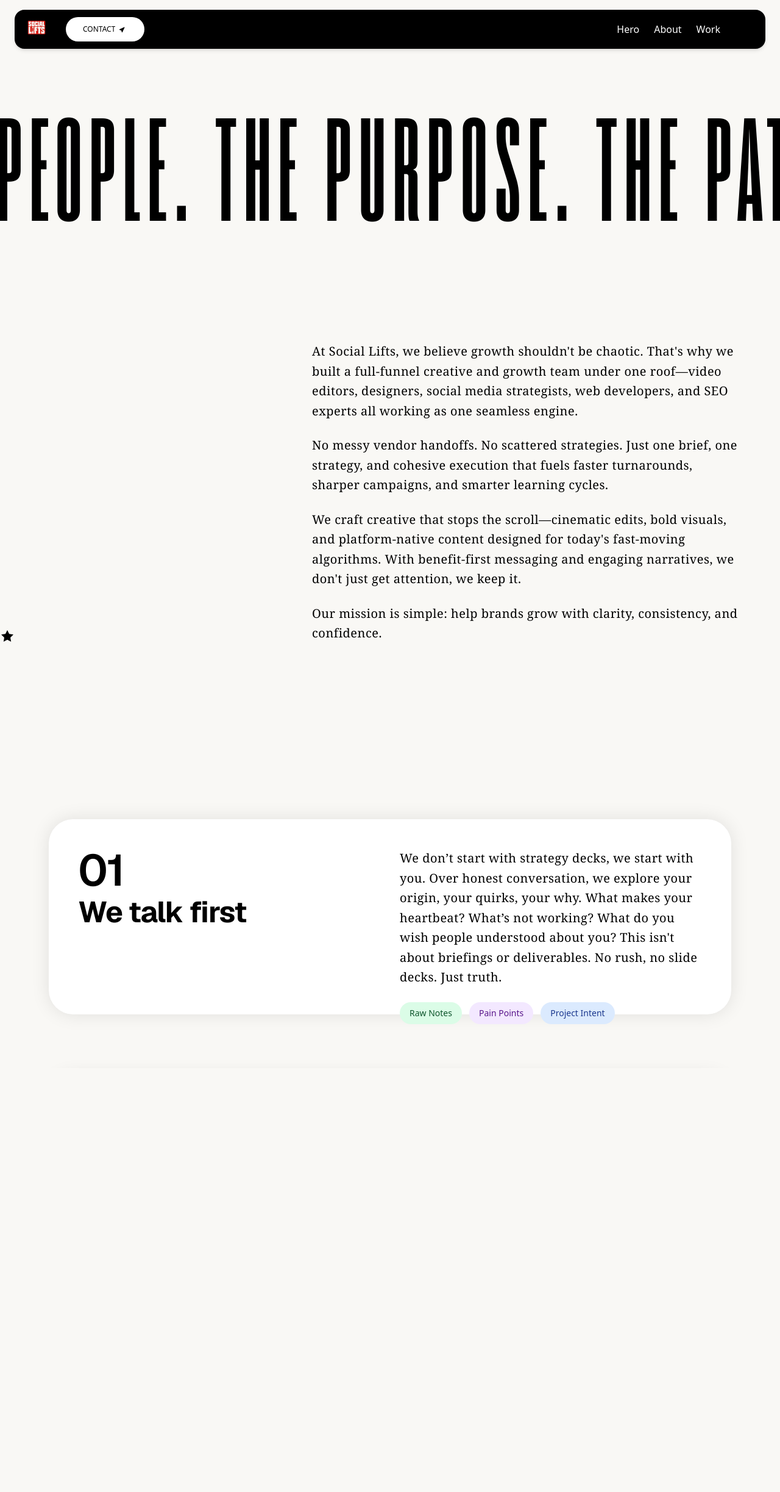
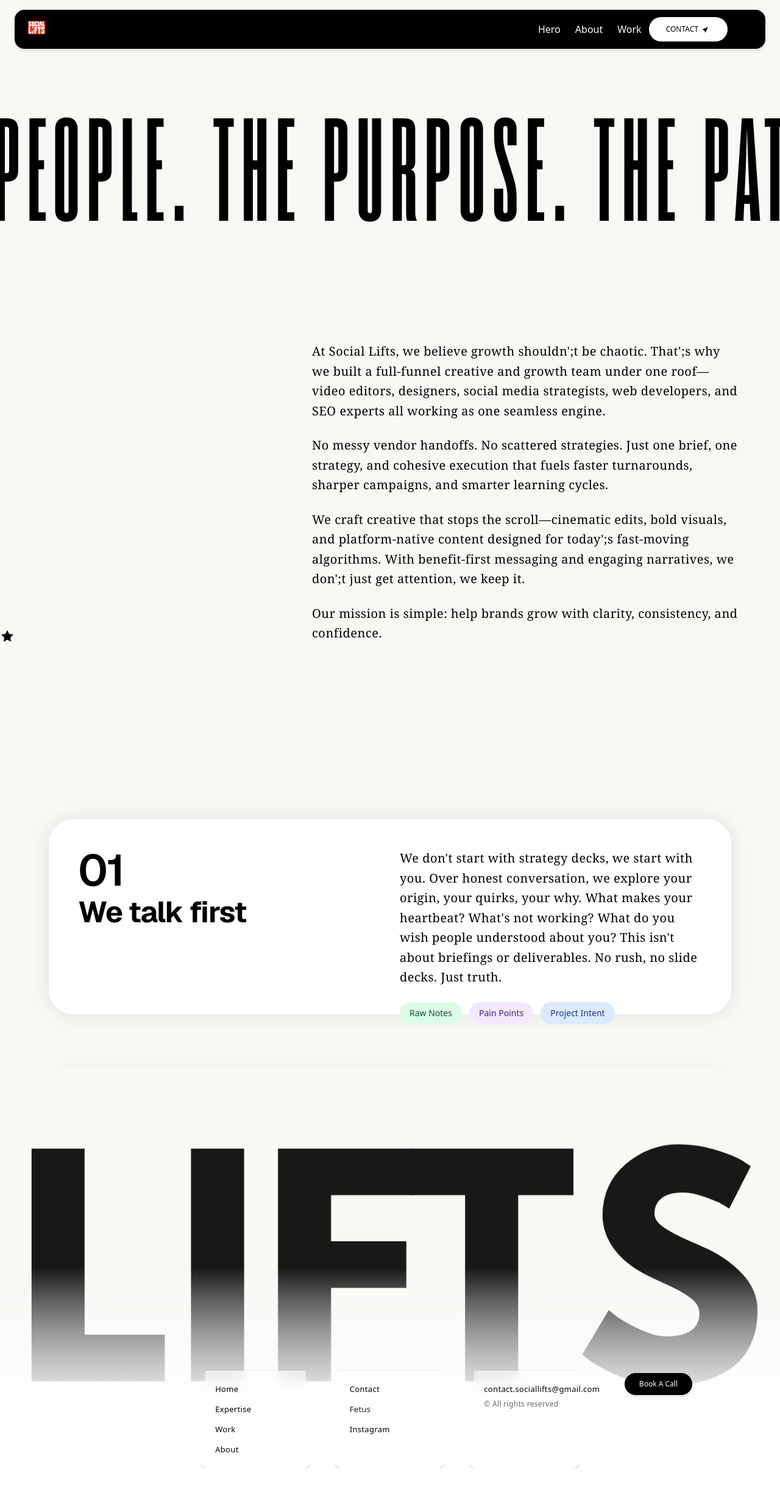
Before and after one commit to SaadArqam/sociallifts, a Next.js app: page /about in a window 1280 px wide. Shown: the top 2446 px of the page at 61% size. Before the commit the page ends 1927 px from the top, so only its background shows below. Built offline with nearby package versions, Linux system fonts and the light colour scheme.

Commit message:
about page

```diff
--- a/src/app/page.js
+++ b/src/app/page.js
@@ -323,7 +323,7 @@
             <div className='bg-gradient-to-br from-purple-100 to-purple-50 rounded-3xl p-10 md:p-12 h-full hover:shadow-lg transition-all duration-300 min-h-[420px]'>
               <h3 className='text-3xl md:text-4xl font-medium text-purple-900 mb-8 tracking-wide'>Branding</h3>
               <p className='text-gray-700 mb-10 text-base md:text-lg leading-relaxed font-light'>
-                You need a brand identity that's unmistakably you. We build visual and verbal identities that scale, stand out, and stick.
+                You need a brand identity that&#39;s unmistakably you. We build visual and verbal identities that scale, stand out, and stick.
               </p>
               <ul className='space-y-4 text-base text-gray-800 font-light'>
                 <li className='flex items-center'><span className='w-1.5 h-1.5 bg-purple-400 rounded-full mr-3'></span>Art Direction</li>
@@ -356,7 +356,7 @@
             <div className='bg-gradient-to-br from-pink-100 to-pink-50 rounded-3xl p-10 md:p-12 h-full hover:shadow-lg transition-all duration-300 min-h-[420px]'>
               <h3 className='text-3xl md:text-4xl font-medium text-pink-900 mb-8 tracking-wide'>Website</h3>
               <p className='text-gray-700 mb-10 text-base md:text-lg leading-relaxed font-light'>
-                Your website isn't a brochure, it's your brand's beating heart online. We design websites that don't just look great; they convert, connect, and move.
+                Your website isn&#39;t a brochure, it&#39;s your brand&#39;s beating heart online. We design websites that don&#39;t just look great; they convert, connect, and move.
               </p>
               <ul className='space-y-4 text-base text-gray-800 font-light'>
                 <li className='flex items-center'><span className='w-1.5 h-1.5 bg-pink-400 rounded-full mr-3'></span>User Experience</li>
@@ -367,7 +367,6 @@
                 <li className='flex items-center'><span className='w-1.5 h-1.5 bg-pink-400 rounded-full mr-3'></span>Digital Design</li>
               </ul>
             </div>
-
             {/* Campaigns Card */}
             <div className='bg-gradient-to-br from-blue-100 to-blue-50 rounded-3xl p-10 md:p-12 h-full hover:shadow-lg transition-all duration-300 min-h-[420px]'>
               <h3 className='text-3xl md:text-4xl font-medium text-blue-900 mb-8 tracking-wide'>Campaigns</h3>
--- a/src/components/AboutComp.js
+++ b/src/components/AboutComp.js
@@ -1,6 +1,7 @@
 "use client"
 import React, { useLayoutEffect, useRef, useCallback } from 'react'
 import Lenis from 'lenis'
+import Footer from './Footer';
 
 // Inline ScrollStack components so cards live in the same file
 const ScrollStackItem = ({ children, itemClassName = '' }) => (
@@ -378,7 +379,7 @@
                 <div className='max-w-3xl ml-auto pr-8 md:pr-16'>
                     <div className='space-y-6'>
                         <p className='text-black text-lg md:text-xl leading-relaxed font-light font-serif tracking-wide'>
-                            At Social Lifts, we believe growth shouldn&apos;t be chaotic. That&apos;s why we built a full-funnel creative and growth team under one roof—video editors, designers, social media strategists, web developers, and SEO experts all working as one seamless engine.
+                            At Social Lifts, we believe growth shouldn&#39;;t be chaotic. That&#39;;s why we built a full-funnel creative and growth team under one roof—video editors, designers, social media strategists, web developers, and SEO experts all working as one seamless engine.
                         </p>
 
                         <p className='text-black text-lg md:text-xl leading-relaxed font-light font-serif tracking-wide'>
@@ -386,7 +387,7 @@
                         </p>
 
                         <p className='text-black text-lg md:text-xl leading-relaxed font-light font-serif tracking-wide'>
-                            We craft creative that stops the scroll—cinematic edits, bold visuals, and platform-native content designed for today&apos;s fast-moving algorithms. With benefit-first messaging and engaging narratives, we don&apos;t just get attention, we keep it.
+                            We craft creative that stops the scroll—cinematic edits, bold visuals, and platform-native content designed for today&#39;;s fast-moving algorithms. With benefit-first messaging and engaging narratives, we don&#39;;t just get attention, we keep it.
                         </p>
 
                         <p className='text-black text-lg md:text-xl leading-relaxed font-light font-serif tracking-wide'>
@@ -417,7 +418,7 @@
                       </div>
                       <div>
                         <p className='text-black text-lg md:text-xl leading-relaxed font-light font-serif tracking-wide'>
-                          We don’t start with strategy decks, we start with you. Over honest conversation, we explore your origin, your quirks, your why. What makes your heartbeat? What’s not working? What do you wish people understood about you? This isn't about briefings or deliverables. No rush, no slide decks. Just truth.
+                          We don&#39;t start with strategy decks, we start with you. Over honest conversation, we explore your origin, your quirks, your why. What makes your heartbeat? What&#39;s not working? What do you wish people understood about you? This isn&#39;t about briefings or deliverables. No rush, no slide decks. Just truth.
                         </p>
                         <div className='mt-6 flex flex-wrap gap-3 items-center'>
                           <span className='px-4 py-2 rounded-full bg-green-100 text-green-900 text-sm'>Raw Notes</span>
@@ -458,7 +459,7 @@
                       </div>
                       <div>
                         <p className='text-black text-lg md:text-xl leading-relaxed font-light font-serif tracking-wide'>
-                          Moodboards, Scrappy sketches, Chasing hunches. This is where we go radio silent, only because we’re exploring things that might fail just to see what else shows up. This phase is messy, intuitive, and alive. It's about letting the idea stretch its legs before it settles into form.
+                          Moodboards, Scrappy sketches, Chasing hunches. This is where we go radio silent, only because we&#39;re exploring things that might fail just to see what else shows up. This phase is messy, intuitive, and alive. It&#39;s about letting the idea stretch its legs before it settles into form.
                         </p>
                         <div className='mt-6 flex flex-wrap gap-3 items-center'>
                           <span className='px-4 py-2 rounded-full bg-green-100 text-green-900 text-sm'>Moodboards</span>
@@ -552,6 +553,7 @@
                 }
             `}</style>
 
+<Footer />
         </section>
     )
 }
--- a/src/components/Contact.js
+++ b/src/components/Contact.js
@@ -1,4 +1,5 @@
 import React from 'react'
+import Footer from './Footer'
 
 const Contact = () => {
   return (
@@ -37,12 +38,13 @@
         <div className='max-w-6xl mx-auto grid grid-cols-1 md:grid-cols-2 gap-6 mt-12'>
           <h3 className='text-2xl md:text-3xl text-black'>Or reachout to</h3>
           <div className='text-neutral-900 space-y-1'>
-            <p>email@sociallifts.com</p>
-            <p>+91 9970271026</p>
-            <p>linkedin</p>
+            <p>contact.sociallifts@gmail.com</p>
+            {/* <p>+91 9970271026</p> */}
+            {/* <p>linkedin</p> */}
           </div>
         </div>
       </div>
+      <Footer />
     </section>
   )
 }
--- a/src/components/Footer.js
+++ b/src/components/Footer.js
@@ -100,8 +100,8 @@
                 aria-hidden
               />
               <div className='relative text-[13px] leading-relaxed tracking-wide space-y-1 px-6 py-5'>
-                <div>hi@bykins.com</div>
-                <div>+91 9876543210</div>
+                <div>contact.sociallifts@gmail.com</div>
+                {/* <div>+91 9876543210</div> */}
                 <div className='text-[12px] opacity-60'>© All rights reserved</div>
               </div>
             </div>
--- a/src/components/Navbar.js
+++ b/src/components/Navbar.js
@@ -101,14 +101,6 @@
               <img src="/img/logo.png" alt="logo" className="w-10" />
             </Link>
 
-            <Button
-              id="products-button"
-              title="Contact"
-              href="/contact"
-              target="_blank"
-              rightIcon={<TiLocationArrow />}
-              containerClass="bg-white text-black md:flex hidden items-center justify-center gap-1"
-            />
           </div>
 
           {/* Nav Links + Audio */}
@@ -116,14 +108,22 @@
             <div className="hidden md:block">
               {navItems.map((item) => (
                 <Link
-                  key={typeof item === "string" ? item : item.label}
-                  href={getNavLink(item)}
-                  className="nav-hover-btn"
+                key={typeof item === "string" ? item : item.label}
+                href={getNavLink(item)}
+                className="nav-hover-btn"
                 >
                   {typeof item === "string" ? item : item.label}
                 </Link>
               ))}
             </div>
+              <Button
+                id="products-button"
+                title="Contact"
+                href="/contact"
+                target="_blank"
+                rightIcon={<TiLocationArrow />}
+                containerClass="bg-white text-black md:flex hidden items-center justify-center gap-1"
+              />
 
             <button
               className="ml-10 flex items-center space-x-0.5"
```
Also changed, not shown: public/img/LIFTS.png.
